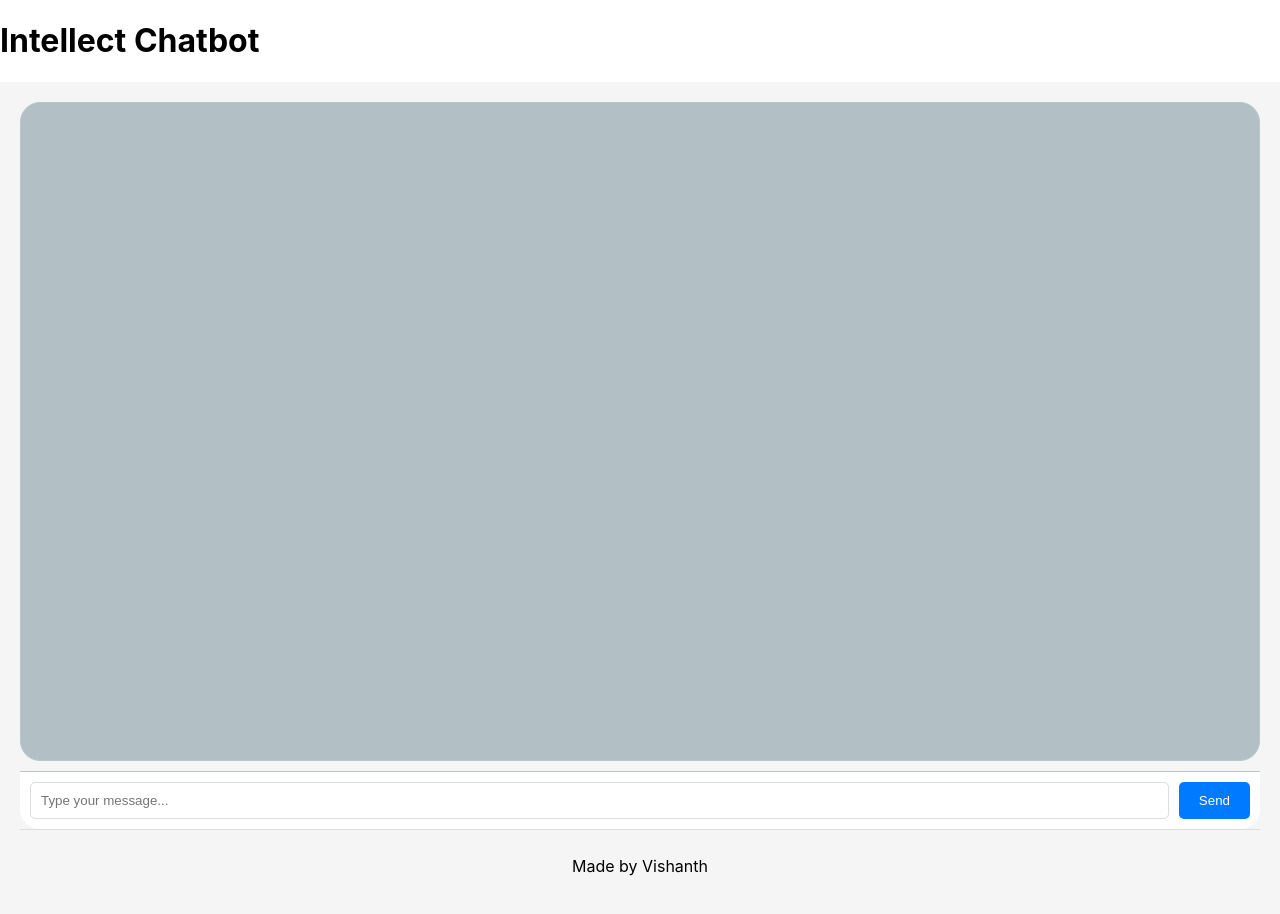
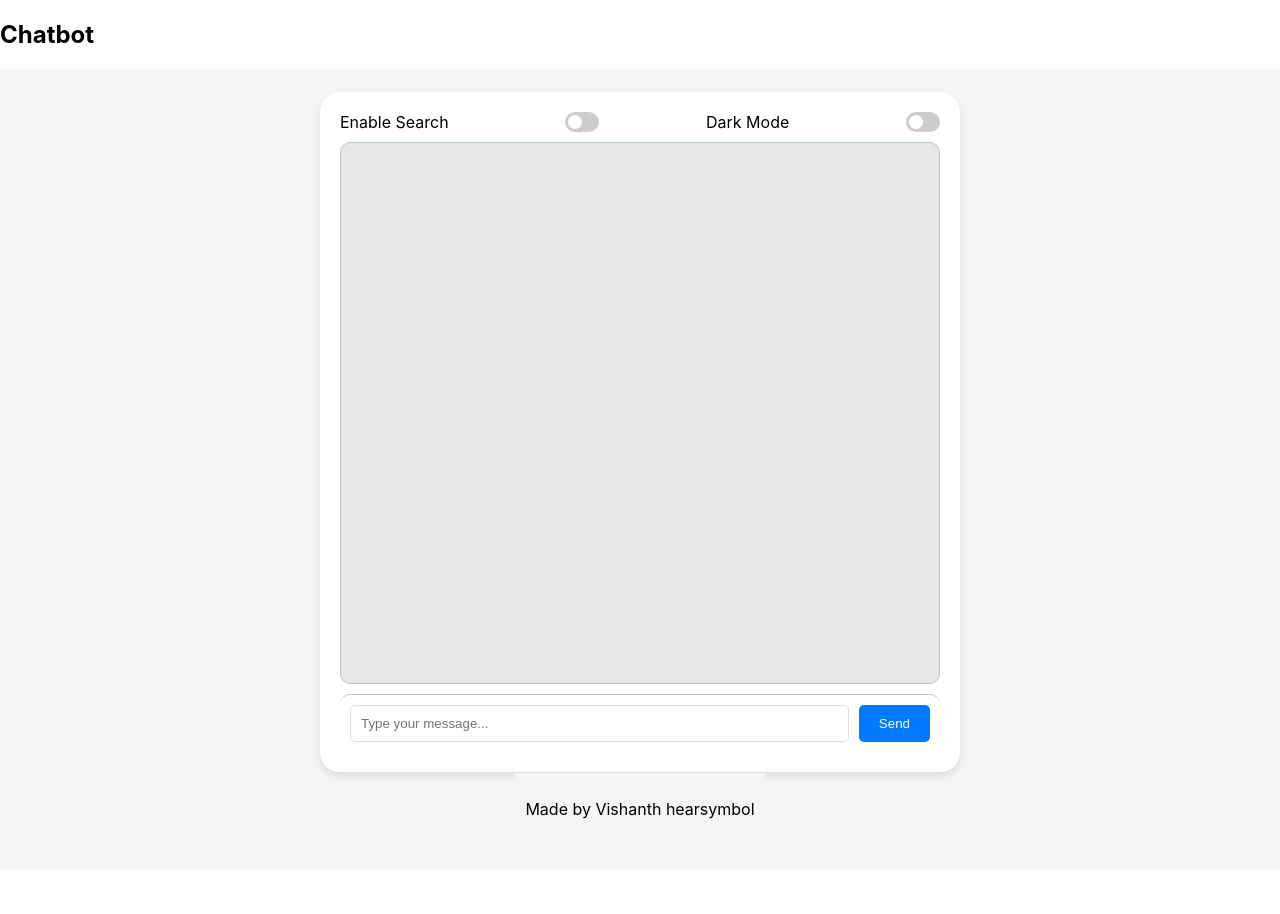
Before and after one commit to vishanth10/ChatBot, a React (Create React App) app in the folder chatgpt-frontend/: page / in a window 1280 px wide. Shown: the top 914 px of the page. After the commit the page ends 869 px from the top, so only its background shows below. Built offline with nearby package versions, Linux system fonts and the light colour scheme.

Commit message:
new modification added

```diff
--- a/chatgpt-frontend/src/App.js
+++ b/chatgpt-frontend/src/App.js
@@ -3,7 +3,7 @@ import Chatbot from './Chatbot';
 function App() {
   return (
     <div className="App">
-      <h1> Intellect Chatbot</h1>
+      <h2> Chatbot</h2>
 
       <Chatbot />
     </div>
--- a/chatgpt-frontend/src/Chatbot.css
+++ b/chatgpt-frontend/src/Chatbot.css
@@ -1,9 +1,49 @@
+:root {
+  --background-color: #f5f5f5;
+  --text-color: #000;
+  --container-background: #fff;
+  --window-background: #e6e6e6;
+  --input-background: #fff;
+  --footer-background: #f5f5f5;
+}
+
+.dark-mode {
+  --background-color: #1e1e1e;
+  --text-color: #fff;
+  --container-background: #333;
+  --window-background: #444;
+  --input-background: #555;
+  --footer-background: #333;
+}
+
+.light-mode {
+  --background-color: #f5f5f5;
+  --text-color: #000;
+  --container-background: #fff;
+  --window-background: #e6e6e6;
+  --input-background: #fff;
+  --footer-background: #f5f5f5;
+}
+
 .chatbot {
   display: flex;
   flex-direction: column;
-    justify-content: space-between;
+  align-items: center;
+  justify-content: center;
   height: 100vh;
-    background-color: #f5f5f5;
+  background-color: var(--background-color);
+  color: var(--text-color);
+}
+
+.chat-container {
+  display: flex;
+  flex-direction: column;
+  width: 100%;
+  max-width: 600px;
+  height: 80%;
+  background-color: var(--container-background);
+  border-radius: 20px;
+  box-shadow: 0 4px 8px rgba(0, 0, 0, 0.1);
   padding: 20px;
 }
 
@@ -11,10 +51,10 @@
   flex: 1;
   overflow-y: auto;
   border: 1px solid #b7c8ca;
-    border-radius: 20px;
+  border-radius: 10px;
   padding: 20px;
   margin-bottom: 10px;
-    background-color: #b2c0c5;
+  background-color: var(--window-background);
 }
 
 .message {
@@ -53,7 +93,63 @@
 .loading {
   text-align: center;
   margin-bottom: 10px;
-    color: #888;
+  color: var(--text-color);
+}
+
+.toggle-container {
+  display: flex;
+  align-items: center;
+  justify-content: space-between;
+  margin-bottom: 10px;
+}
+
+.toggle-label {
+  margin-right: 10px;
+}
+
+.toggle-switch {
+  position: relative;
+  display: inline-block;
+  width: 34px;
+  height: 20px;
+}
+
+.toggle-switch input {
+  opacity: 0;
+  width: 0;
+  height: 0;
+}
+
+.slider {
+  position: absolute;
+  cursor: pointer;
+  top: 0;
+  left: 0;
+  right: 0;
+  bottom: 0;
+  background-color: #ccc;
+  transition: 0.4s;
+  border-radius: 34px;
+}
+
+.slider:before {
+  position: absolute;
+  content: "";
+  height: 14px;
+  width: 14px;
+  left: 3px;
+  bottom: 3px;
+  background-color: white;
+  transition: 0.4s;
+  border-radius: 50%;
+}
+
+input:checked + .slider {
+  background-color: #2196F3;
+}
+
+input:checked + .slider:before {
+  transform: translateX(14px);
 }
 
 .chat-input {
@@ -61,8 +157,8 @@
   justify-content: space-between;
   border-top: 1px solid #b7c8ca;
   padding: 10px;
-    background-color: #fff;
-    border-radius: 0 0 20px 20px;
+  background-color: var(--input-background);
+  border-radius: 10px;
 }
 
 .chat-input input {
@@ -88,6 +184,6 @@
 .footer {
   text-align: center;
   padding: 10px;
-    background-color: #f5f5f5;
+  background-color: var(--footer-background);
   border-top: 1px solid #ddd;
 }
--- a/chatgpt-frontend/src/Chatbot.js
+++ b/chatgpt-frontend/src/Chatbot.js
@@ -5,57 +5,140 @@ const Chatbot = () => {
   const [messages, setMessages] = useState([]);
   const [query, setQuery] = useState('');
   const [loading, setLoading] = useState(false);
+  const [searchEnabled, setSearchEnabled] = useState(false);
+  const [darkMode, setDarkMode] = useState(false);
+
+  const handleToggleSearch = () => {
+    setSearchEnabled(!searchEnabled);
+  };
+
+  const handleToggleDarkMode = () => {
+    setDarkMode(!darkMode);
+  };
 
   const handleSubmit = async (e) => {
     e.preventDefault();
     setLoading(true);
 
     const userMessage = { sender: 'user', text: query };
-    setMessages([...messages, userMessage]);
+    setMessages((prevMessages) => [...prevMessages, userMessage]);
 
-    const companyResponse = await fetch('http://localhost:8000/getApi', {
+    if (searchEnabled) {
+      const [companyResponse, gptResponse] = await Promise.all([
+        fetch('http://localhost:8000/getApi', {
           method: 'POST',
           headers: { 'Content-Type': 'application/json' },
           body: JSON.stringify({ query })
-    }).then(res => res.json());
+        }).then(res => res.json()),
+        fetch('http://localhost:8000/getResponse', {
+          method: 'POST',
+          headers: { 'Content-Type': 'application/json' },
+          body: JSON.stringify({ query })
+        }).then(res => res.json())
+      ]);
 
+      streamResponses(formatCompanyResponse(companyResponse), formatOpenAiResponse(gptResponse.response));
+    } else {
       const gptResponse = await fetch('http://localhost:8000/getResponse', {
         method: 'POST',
         headers: { 'Content-Type': 'application/json' },
         body: JSON.stringify({ query })
       }).then(res => res.json());
 
-    const botMessage = {
-      sender: 'bot',
-      company: formatCompanyResponse(companyResponse),
-      openAi: formatOpenAiResponse(gptResponse.response)
-    };
+      streamResponses(null, formatOpenAiResponse(gptResponse.response));
+    }
 
-    setMessages([...messages, userMessage, botMessage]);
     setQuery('');
     setLoading(false);
   };
 
+  const streamResponses = (companyResponse, openAiResponse) => {
+    const companyParts = companyResponse ? companyResponse.split(' ') : [];
+    const openAiParts = openAiResponse.split(' ');
+
+    let streamedCompany = '';
+    let streamedOpenAi = '';
+
+    if (companyResponse) {
+      companyParts.forEach((part, i) => {
+        setTimeout(() => {
+          streamedCompany += part + ' ';
+          const botMessage = {
+            sender: 'bot',
+            company: streamedCompany,
+            openAi: streamedOpenAi
+          };
+          setMessages((prevMessages) => {
+            const lastMessage = prevMessages[prevMessages.length - 1];
+            if (lastMessage.sender === 'user') {
+              return [...prevMessages, botMessage];
+            } else {
+              return [...prevMessages.slice(0, -1), botMessage];
+            }
+          });
+        }, i * 100);
+      });
+    }
+
+    openAiParts.forEach((part, i) => {
+      setTimeout(() => {
+        streamedOpenAi += part + ' ';
+        const botMessage = {
+          sender: 'bot',
+          company: streamedCompany,
+          openAi: streamedOpenAi
+        };
+        setMessages((prevMessages) => {
+          const lastMessage = prevMessages[prevMessages.length - 1];
+          if (lastMessage.sender === 'user') {
+            return [...prevMessages, botMessage];
+          } else {
+            return [...prevMessages.slice(0, -1), botMessage];
+          }
+        });
+      }, (companyParts.length + i) * 100);
+    });
+  };
+
   const formatCompanyResponse = (response) => {
     if (response.data && response.data.response_text) {
-      const text = response.data.response_text.replace(/\n/g, '<br/>');
+      const paragraphs = response.data.response_text.split('\n').map(paragraph => `<p>${paragraph}</p>`).join('');
       const urls = response.data.web_url.map(url => `<a href="${url}" target="_blank">${url}</a>`).join('<br/>');
-      return `${text}<br/><br/>Sources:<br/>${urls}`;
+      return `${paragraphs}<br/><br/>Sources:<br/>${urls}`;
     }
     return JSON.stringify(response);
   };
 
   const formatOpenAiResponse = (response) => {
-    return response.replace(/\n/g, '<br/>').replace(/(### )/g, '<br/>');
+    const paragraphs = response.split('\n').map(paragraph => `<p>${paragraph}</p>`).join('');
+    return paragraphs;
   };
 
   return (
-    <div className="chatbot">
+    <div className={`chatbot ${darkMode ? 'dark-mode' : 'light-mode'}`}>
+      <div className="chat-container">
+        <div className="toggle-container">
+          <label className="toggle-label">Enable Search</label>
+          <label className="toggle-switch">
+            <input type="checkbox" checked={searchEnabled} onChange={handleToggleSearch} />
+            <span className="slider"></span>
+          </label>
+          <label className="toggle-label">Dark Mode</label>
+          <label className="toggle-switch">
+            <input type="checkbox" checked={darkMode} onChange={handleToggleDarkMode} />
+            <span className="slider"></span>
+          </label>
+        </div>
         <div className="chat-window">
           {messages.map((msg, index) => (
             <div key={index} className={`message ${msg.sender}`}>
               {msg.sender === 'bot' ? (
-              <div className="message-content bot-message" dangerouslySetInnerHTML={{ __html: `<p><strong>Company Response:</strong><br/>${msg.company}</p><p><strong>OpenAI Response:</strong><br/>${msg.openAi}</p>` }} />
+                <div className="message-content bot-message">
+                  <div dangerouslySetInnerHTML={{ __html: `<p><strong>OpenAI Response:</strong><br/>${msg.openAi}</p>` }} />
+                  {msg.company && (
+                    <div dangerouslySetInnerHTML={{ __html: `<p><strong>Company Response:</strong><br/>${msg.company}</p>` }} />
+                  )}
+                </div>
               ) : (
                 <div className="message-content user-message">
                   <strong>User:</strong> {msg.text}
@@ -76,8 +159,9 @@ const Chatbot = () => {
             <button type="submit">Send</button>
           </form>
         )}
+      </div>
       <footer className="footer">
-        <p>Made by Vishanth </p>
+        <p>Made by Vishanth hearsymbol</p>
       </footer>
     </div>
   );
```
Also changed, not shown: 2 other files (tests, documents, lock files or other folders). Lines whose indentation alone changed are shown as unchanged.
